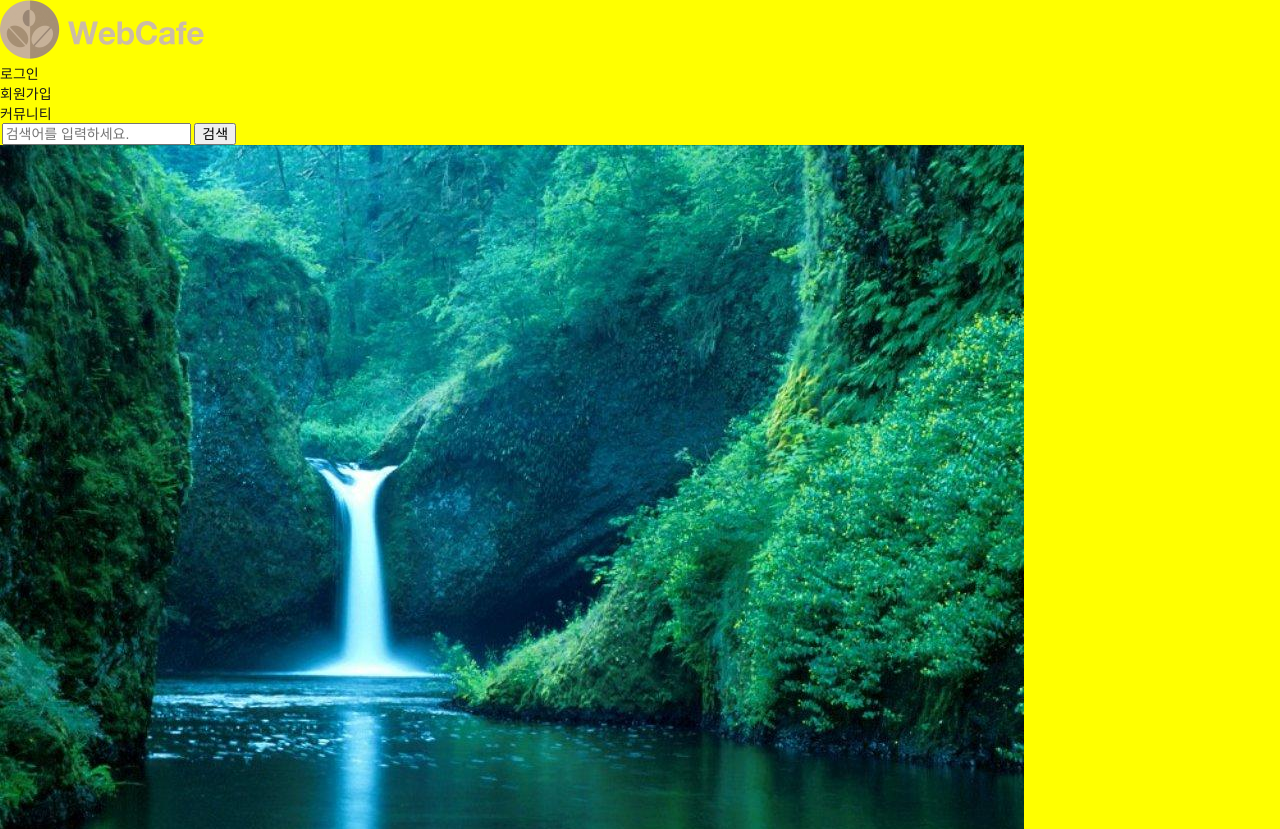
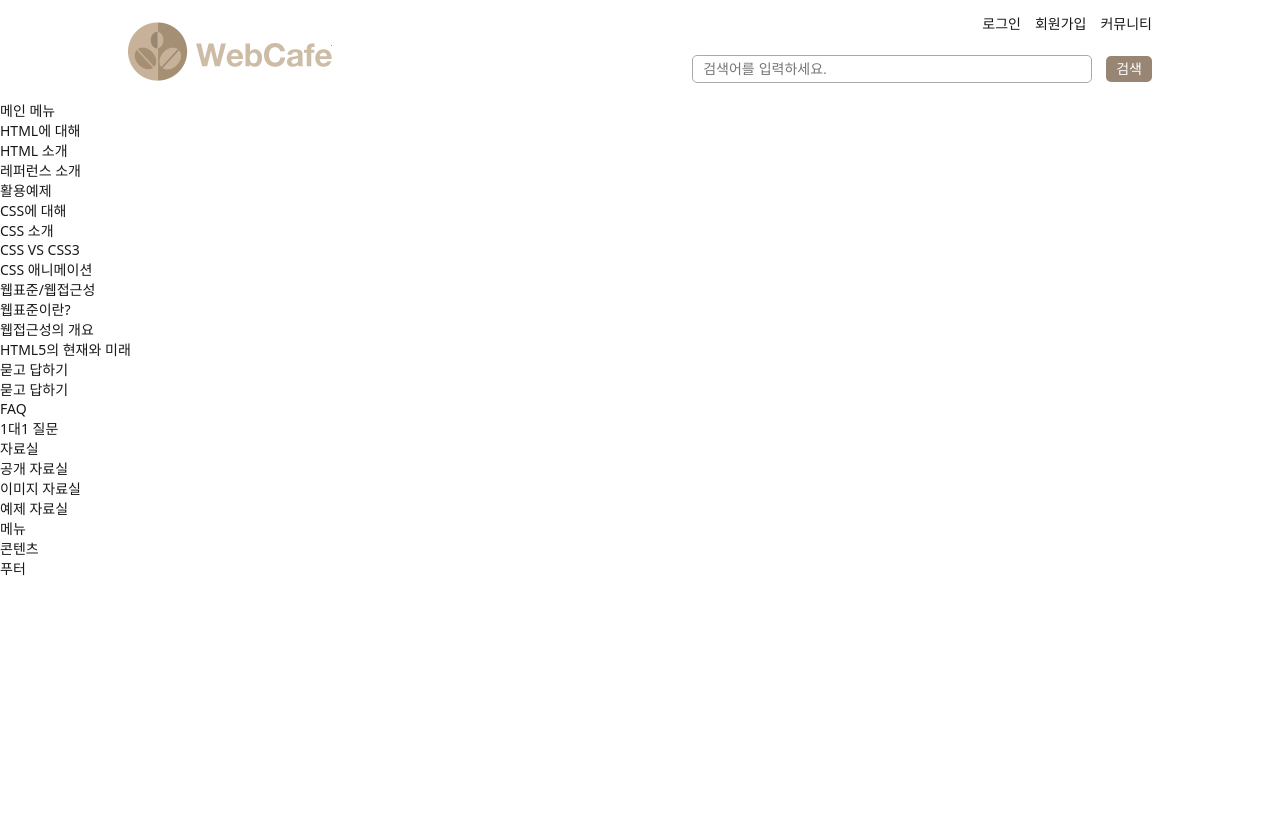
Before and after one commit to wlwlgkwlak/www, a plain HTML site: page index.html in a window 1280 px wide. Shown: the top 829 px of the page. After the commit the page ends 800 px from the top, so only its background shows below. Drawn offline with nearby package versions, Linux system fonts and the light colour scheme; a web font is replaced by a local one.

Commit message:
메인 서버

```diff
--- a/css/style.css
+++ b/css/style.css
@@ -1,6 +1,7 @@
 @charset "UTF-8";
 @import url("https://cdnjs.cloudflare.com/ajax/libs/normalize/7.0.0/normalize.min.css");
 @import url("font.css");
+
 /* 스타일 초기화 */
 
 html, body, div, span, applet, object, iframe, h1, h2, h3, h4, h5, h6, p, blockquote, pre, a, abbr, acronym, address, big, cite, code, del, dfn, em, img, ins, kbd, q, s, samp, small, strike, strong, sub, sup, tt, var, b, u, i, center, dl, dt, dd, ol, ul, li, fieldset, form, label, legend, table, caption, tbody, tfoot, thead, tr, th, td, article, aside, canvas, details, embed, figure, figcaption, footer, header, hgroup, menu, nav, output, ruby, section, summary, time, mark, audio, video {
@@ -15,6 +16,7 @@
   border-collapse: collapse;
   border-spacing: 0;
 }
+
 /* 숨김 콘텐츠 */
 
 legend, .search-form label {
@@ -27,8 +29,13 @@
   clip: rect(1px, 1px, 1px, 1px);
   overflow: hidden;
 }
+
 /* 링크 스타일 */
+
+
 /* (color:#~~~; 부모가 물려준 값에 상관없이 방문을 했든 하지 않았든, 무조건 글자 색을 ~색으로 하겠다.) */
+
+
 /* (color: inherit;상속 값을 주면 무조건 부모가 물려준 값이 우선 적용된다.) */
 
 a:link, a:visited {
@@ -39,12 +46,14 @@
 a:hover, a:focus {
   color: red;
 }
+
 /* 반응형 콘텐츠 */
 
 .responsive {
   max-width: 100%;
   height: auto;
 }
+
 /* 본문 스타일 */
 
 html {
@@ -56,6 +65,7 @@
   background-color: hsl(0, 0%, 100%);
   font-family: "Noto Sans", sans-serif;
 }
+
 /* Mobile */
 
 @media screen and (max-width: 999px) {
@@ -133,10 +143,64 @@
     height: 100%;
   }
 }
+
 /* Desktop */
 
 @media screen and (min-width:1000px) {
   .container {
-        background: yellow;
+    /* display: flex; */
+    flex-direction: row;
+    justify-content: center;
+  }
+  .header {
+    width: 80%;
+    margin: 0 auto;
+    display: grid;
+    grid-template-areas: "logo    member" "logo    search";
+    grid-template-columns: 204px 1fr;
+    grid-template-rows: 45px 55px;
+  }
+  .logo {
+    grid-area: logo;
+    line-height: 100px;
+  }
+  .logo a {
+    display: block;
+  }
+  .logo img {
+    vertical-align: middle;
+  }
+  .member, .search-wrap {
+    display: flex;
+    flex-direction: row;
+    justify-content: flex-end;
+    align-items: center;
+  }
+  .member {
+    grid-area: member;
+    list-style: none;
+  }
+  .member li {
+    margin-left: 1em;
+  }
+  .search-form {
+    grid-area: search;
+  }
+  .search-wrap {
+    padding: 10px 0 0 0;
+  }
+  .search {
+    border: 1px solid #aaaaaa;
+    border-radius: 5px;
+    padding: 5px 10px;
+    width: 400px;
+  }
+  .btn-search {
+    background-color: #988574;
+    border-radius: 5px;
+    border: 0;
+    padding: 5px 10px;
+    color: #ffffff;
+    margin-left: 1em;
   }
 }
--- a/index.html
+++ b/index.html
@@ -3,6 +3,7 @@
 
 <head>
   <meta charset="UTF-8">
+  <meta name="viewport" content="width=device-width, initial-scale=1">
   <title>Hello HTML</title>
   <link rel="stylesheet" href="css/style.css">
 </head>
@@ -23,14 +24,60 @@
       <form action="javascript:confirm('검색이 완료되었습니다.');" class="search-form">
         <fieldset>
           <legend>검색 폼</legend>
-          <label for="keyword">검색어</label>
-          <input type="search" class="search" id="keyword" placeholder="검색어를 입력하세요." required>
-          <button type="submit" class="btn-search">검색</button>
+          <div class="search-wrap">
+            <label for="keyword">검색어</label>
+            <input type="search" class="search" id="keyword" placeholder="검색어를 입력하세요." required>
+            <button type="submit" class="btn-search">검색</button>
+          </div>
         </fieldset>
       </form>
     </header>
     <nav class="navigation">
-      <img src="images/tree.jpg" alt=""></nav>
+      <h2 class="readable-hidden">메인 메뉴</h2>
+      <ul class="main menu">
+        <li>
+          <span>HTML에 대해</span>
+          <ul class="sub-menu">
+            <li><a href="#">HTML 소개</a></li>
+            <li><a href="#">레퍼런스 소개</a></li>
+            <li><a href="#">활용예제</a></li>
+          </ul>
+        </li>
+        <li>
+          <span>CSS에 대해</span>
+          <ul class="sub-menu">
+            <li><a href="#">CSS 소개</a></li>
+            <li><a href="#">CSS VS CSS3</a></li>
+            <li><a href="#">CSS 애니메이션</a></li>
+          </ul>
+        </li>
+        <li>
+          <span>웹표준/웹접근성</span>
+          <ul class="sub-menu">
+            <li><a href="#">웹표준이란?</a></li>
+            <li><a href="#">웹접근성의 개요</a></li>
+            <li><a href="#">HTML5의 현재와 미래</a></li>
+          </ul>
+        </li>
+        <li>
+          <span>묻고 답하기</span>
+          <ul class="sub-menu">
+            <li><a href="#">묻고 답하기</a></li>
+            <li><a href="#">FAQ</a></li>
+            <li><a href="#">1대1 질문</a></li>
+          </ul>
+        </li>
+        <li>
+          <span>자료실</span>
+          <ul class="sub-menu">
+            <li><a href="#">공개 자료실</a></li>
+            <li><a href="#">이미지 자료실</a></li>
+            <li><a href="#">예제 자료실</a></li>
+          </ul>
+        </li>
+      </ul>
+      메뉴
+    </nav>
     <main class="main">콘텐츠</main>
     <footer class="footer">푸터</footer>
   </div>
```
Lines whose indentation alone changed are shown as unchanged.
